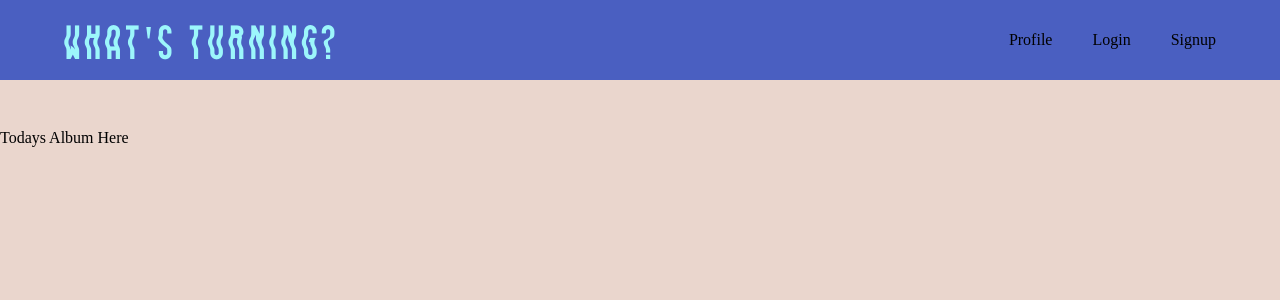
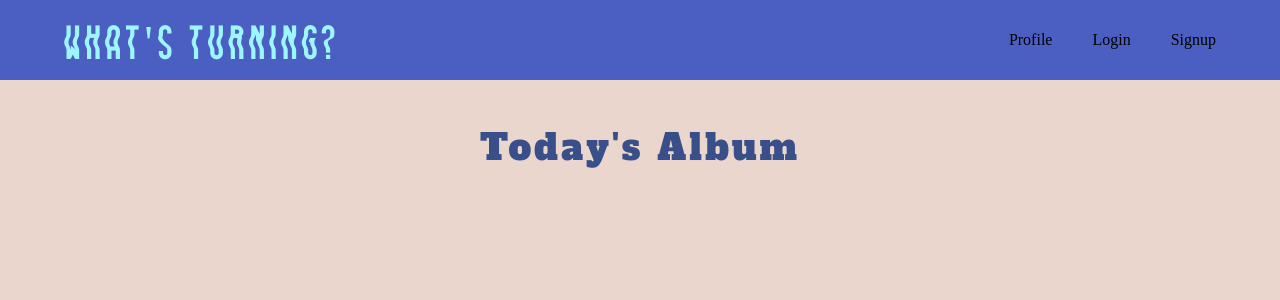
Before and after one commit to maxwellpothier/whats-turning, a Next.js app: page / in a window 1280 px wide. Shown: the top 300 px of the page. Built offline with nearby package versions, Linux system fonts and the light colour scheme.

Commit message:
new component for today's album

```diff
--- a/components/TodaysAlbum.js
+++ b/components/TodaysAlbum.js
@@ -1,7 +1,9 @@
+import styles from "./todaysAlbum.module.scss";
+
 const TodaysAlbum = () => {
 	return (
-		<div>
-			Todays Album Here
+		<div className={styles.container}>
+			<span className={styles.todaysAlbumHeader}>Today&apos;s Album</span>
 		</div>
 	);
 };
--- /dev/null
+++ b/components/todaysAlbum.module.scss
@@ -0,0 +1,17 @@
+@import "styles/colors";
+
+.container {
+	display: flex;
+    flex-direction: column;
+    align-items: center;
+    margin-bottom: 50px;
+}
+
+.todaysAlbumHeader {
+    font-size: 36px;
+    font-family: "Alfa Slab";
+    letter-spacing: 3px;
+    margin-bottom: 10px;
+	max-width: 450px;
+	color: $chambray;
+}
```
